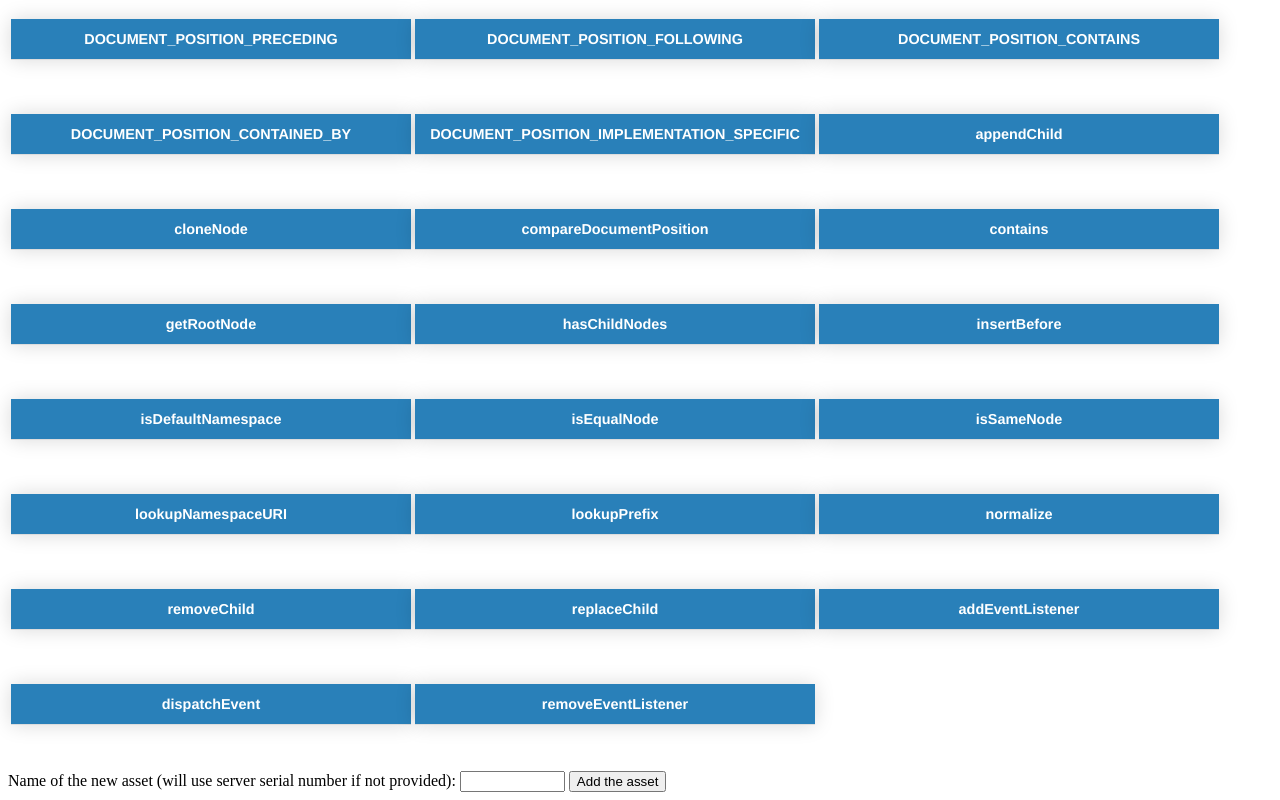
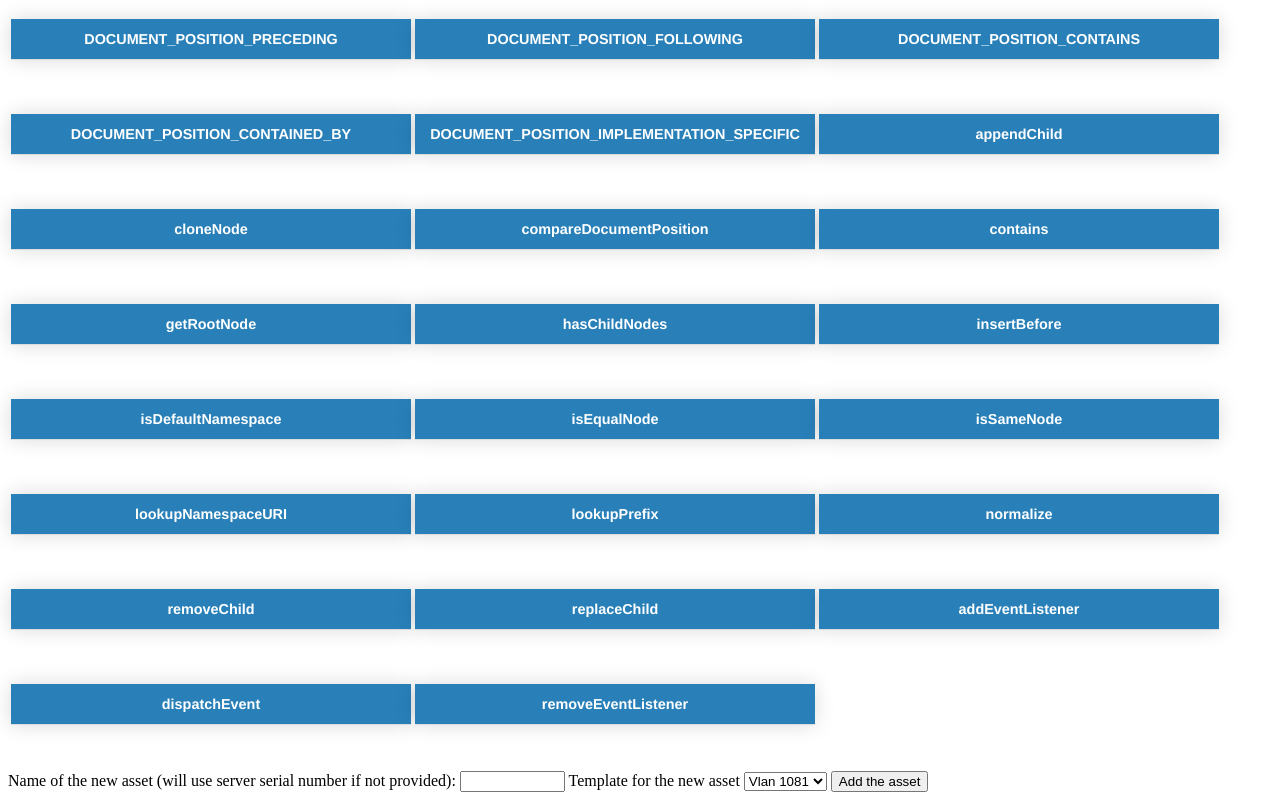
Before and after one commit to fdavalo/oneview-2-acm-assets, a plain HTML site: page resources/index.html in a window 1280 px wide. Shown: the part 5121-5921 px from the top of the page. Drawn offline with Linux system fonts and the light colour scheme; a script that the page names is missing.

Commit message:
Update index.html

```diff
--- a/resources/index.html
+++ b/resources/index.html
@@ -70,6 +70,10 @@ function init() {
 <br/>
 <form method="post">
   Name of the new asset (will use server serial number if not provided): <input type="text" name="asset" size="10"/>
+  Template for the new asset <select name="template">
+        <option selected="selected" value="Openshift-BM">Vlan 1081</option>
+        <option value="Openshift-BM2">Vlan 1085</option>
+  </select>
   <input type="submit" value="Add the asset"/>
 </form>
 
```
